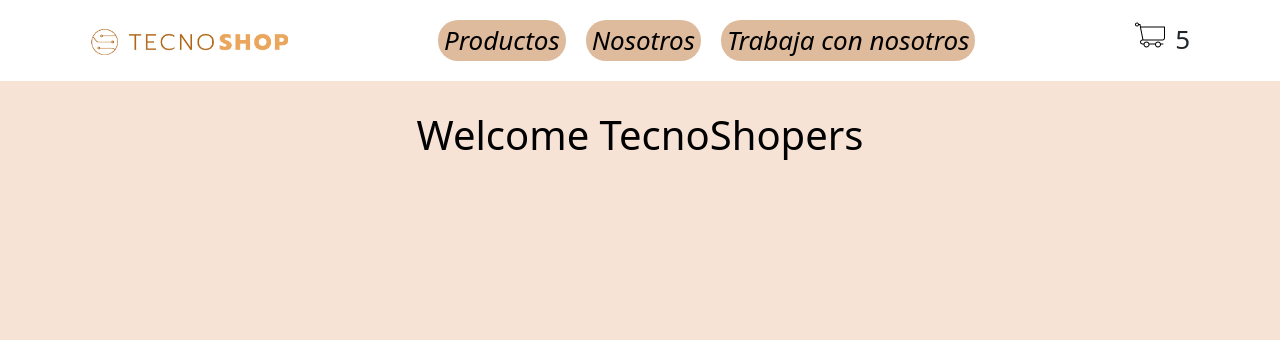
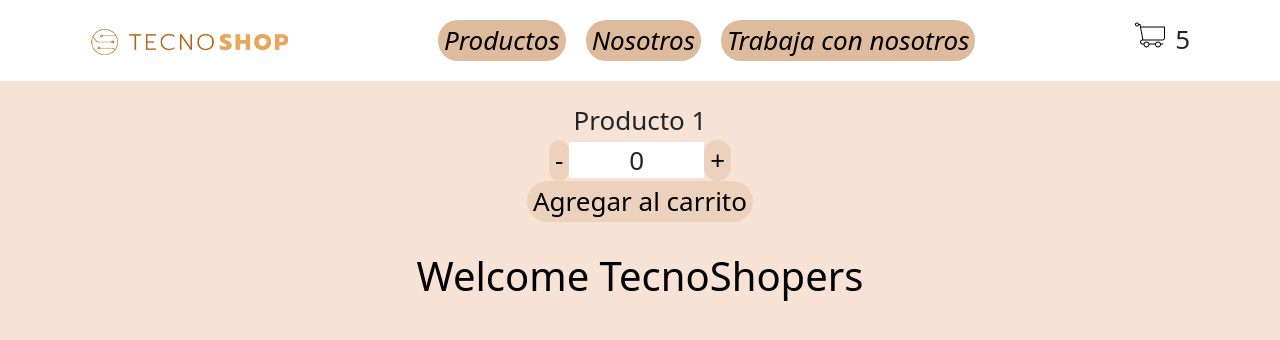
Before and after one commit to juansave97/tecnoShop_Salazar, a React (Create React App) app: page / in a window 1280 px wide. Shown: the top 340 px of the page. Built offline with nearby package versions, Linux system fonts and the light colour scheme.

Commit message:
agregandoContador

```diff
--- a/src/App.js
+++ b/src/App.js
@@ -1,14 +1,23 @@
 import './App.css';
 import './components/Navbar/Navbar';
+import { useState } from 'react'
 import Navbar from './components/Navbar/Navbar';
+import ItemCount from './/components/itemCount/itemCount'
 import ItemListContainer from './components/ItemListContainer/ItemListContainer';
 
 
 function App() {
+  const [show, setShow] = useState(true)
+
+  const handleOnAdd = (quantity) => {
+    console.log('cantidad de items agregados', quantity)
+  }
+
   return (
     <div className="App">
       <header className="App-header">
         <Navbar/>
+        <ItemCount show={show} stock={35} initial={1} onAdd={handleOnAdd}/>
         <ItemListContainer greeting=" Welcome TecnoShopers"/>
       </header>
     </div>
--- /dev/null
+++ b/src/components/itemCount/itemCount.css
@@ -0,0 +1,19 @@
+span {
+    background-color: white;
+    padding-left: 60px;
+    padding-right: 60px;
+}
+
+.contador {
+    border-radius: 40px;
+    background-color: #ecd2bd;
+    border:none;
+}
+
+.countGen {
+    margin-top: 20px;
+}
+
+.product {
+    margin-bottom: 0px;
+}
--- /dev/null
+++ b/src/components/itemCount/itemCount.js
@@ -0,0 +1,40 @@
+import './itemCount.css'
+import { useState, useEffect } from 'react'
+
+const ItemCount = ({ show, stock, initial, onAdd }) => {
+    const [count, setCount] = useState(0)
+
+    useEffect(() => {
+        console.log('function callback useEffect')
+
+        return () => console.log('el componente va a desmontarse')
+    }, [show])
+
+    const decrement = () => {
+        if(count > initial) {
+            setCount(count - 1)
+        }
+    }
+
+    const increment = () => {
+        if(count < stock) {
+            setCount(count + 1)
+        }
+    }
+    console.log('va a renderizar')
+    return(
+        <div className='countGen'>
+            <div>
+                <p className='product'>Producto 1</p>
+                <button className='contador' onClick={decrement}>-</button>
+                <span>{count}</span>
+                <button className='contador' onClick={increment}>+</button>
+            </div>
+            <div>
+                <button className='contador' onClick={() => onAdd(count)}>Agregar al carrito</button>
+            </div>
+        </div>
+    )
+}
+
+export default ItemCount
```
